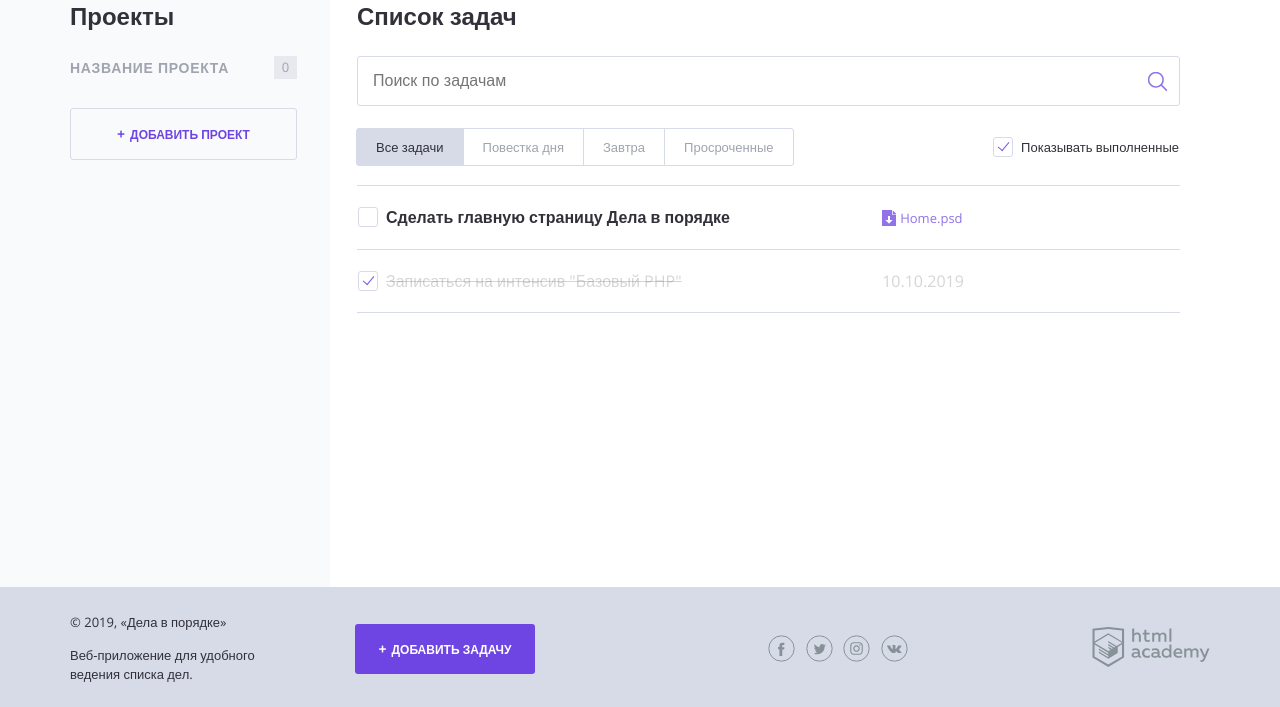
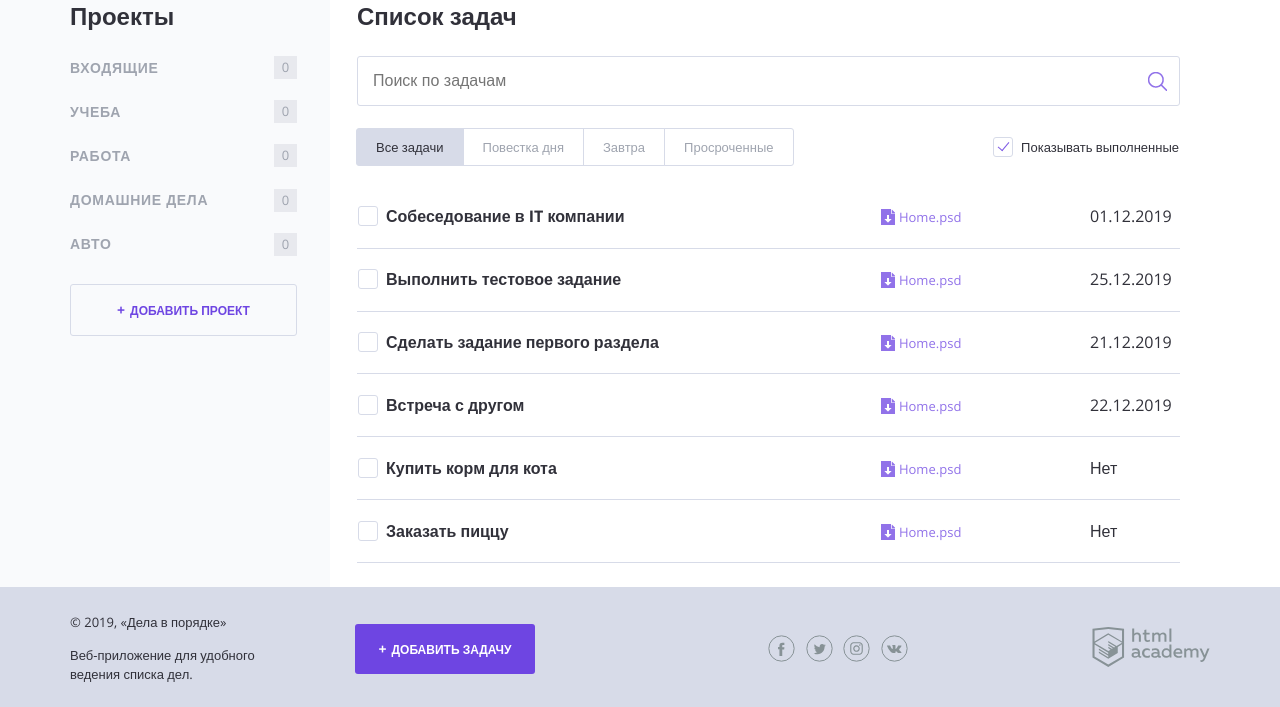
Before and after one commit to EkatHandicott/672617-doingsdone, a PHP site: page / in a window 1280 px wide. Shown: the part 93-800 px from the top of the page. Run offline with PHP 8.4, Linux system fonts and the light colour scheme.

Commit message:
Added loops to show projects & tasks

```diff
--- a/index.php
+++ b/index.php
@@ -1,7 +1,21 @@
 <?php
 // показывать или нет выполненные задачи
 $show_complete_tasks = rand(0, 1);
+
+// Array with projects
+$projects = ['Входящие','Учеба','Работа','Домашние дела','Авто'];
+
+// Array with tasks and their information
+$tasks = [
+	['name' => 'Собеседование в IT компании','date' => '01.12.2019','category' => 'Работа','is_done' => false],
+	['name' => 'Выполнить тестовое задание','date' => '25.12.2019','category' => 'Работа','is_done' => false],
+	['name' => 'Сделать задание первого раздела','date' => '21.12.2019','category' => 'Учеба','is_done' => true],
+	['name' => 'Встреча с другом','date' => '22.12.2019','category' => 'Входящие','is_done' => false],
+	['name' => 'Купить корм для кота','date' => 'Нет','category' => 'Домашние дела','is_done' => false],
+	['name' => 'Заказать пиццу','date' => 'Нет','category' => 'Домашние дела','is_done' => false]
+];
 ?>
+
 <!DOCTYPE html>
 <html lang="ru">
 
@@ -46,10 +60,13 @@ $show_complete_tasks = rand(0, 1);
 
                 <nav class="main-navigation">
                     <ul class="main-navigation__list">
+                    <!-- Get each name of all tasks -->
+                    <?php foreach ($projects as $key => $value): ?>
                         <li class="main-navigation__list-item">
-                            <a class="main-navigation__list-item-link" href="#">Название проекта</a>
+                            <a class="main-navigation__list-item-link" href="#"> <?= $value; ?> </a>
                             <span class="main-navigation__list-item-count">0</span>
                         </li>
+                    <?php endforeach; ?>
                     </ul>
                 </nav>
 
@@ -76,19 +93,23 @@ $show_complete_tasks = rand(0, 1);
 
                     <label class="checkbox">
                         <!--добавить сюда аттрибут "checked", если переменная $show_complete_tasks равна единице-->
-                        <?php if ($show_complete_tasks == 1) : ?>
+                        <? if ($show_complete_tasks == 1) : ?>
                         <input class="checkbox__input visually-hidden show_completed" type="checkbox" checked>
-                        <?php endif ?>
+                        <? endif ?>
                         <span class="checkbox__text">Показывать выполненные</span>
                     </label>
                 </div>
 
                 <table class="tasks">
+                <!-- Show tasks when it's done and show_complete_tasks results in 1 -->
+                    <? foreach ($tasks as $key => $item): ?>
+                    <? if ($item[is_done] && $show_complete_tasks): ?>
+                    <tr class="tasks__item task task--completed">
                     <tr class="tasks__item task">
                         <td class="task__select">
                             <label class="checkbox task__checkbox">
                                 <input class="checkbox__input visually-hidden task__checkbox" type="checkbox" value="1">
-                                <span class="checkbox__text">Сделать главную страницу Дела в порядке</span>
+                                <span class="checkbox__text"> <?= $item['name']; ?> </span>
                             </label>
                         </td>
 
@@ -96,23 +117,27 @@ $show_complete_tasks = rand(0, 1);
                             <a class="download-link" href="#">Home.psd</a>
                         </td>
 
-                        <td class="task__date"></td>
+                        <td class="task__date"> <?= $item['date']; ?> </td>
                     </tr>
-                    <!--показывать следующий тег <tr/>, если переменная $show_complete_tasks равна единице-->
-                    <?php if ($show_complete_tasks == 1) : ?>
-                    <tr class="tasks__item task task--completed">
+
+                    <!-- Show all the tasks that are not done -->
+                    <? elseif (!$item[is_done]) : ?>
+                    <tr class="tasks__item task">
+                    <tr class="tasks__item task">
                         <td class="task__select">
                             <label class="checkbox task__checkbox">
-                                <input class="checkbox__input visually-hidden" type="checkbox" checked>
-                                <span class="checkbox__text">Записаться на интенсив "Базовый PHP"</span>
+                                <input class="checkbox__input visually-hidden task__checkbox" type="checkbox" value="1">
+                                <span class="checkbox__text"> <?= $item['name']; ?> </span>
                             </label>
                         </td>
-                        <td class="task__date">10.10.2019</td>
 
-                        <td class="task__controls">
+                        <td class="task__file">
+                            <a class="download-link" href="#">Home.psd</a>
                         </td>
+
+                        <td class="task__date"> <?= $item['date']; ?> </td>
                     </tr>
-                    <?php endif ?>
+                    <? endif; endforeach; ?>
                 </table>
             </main>
         </div>
```
